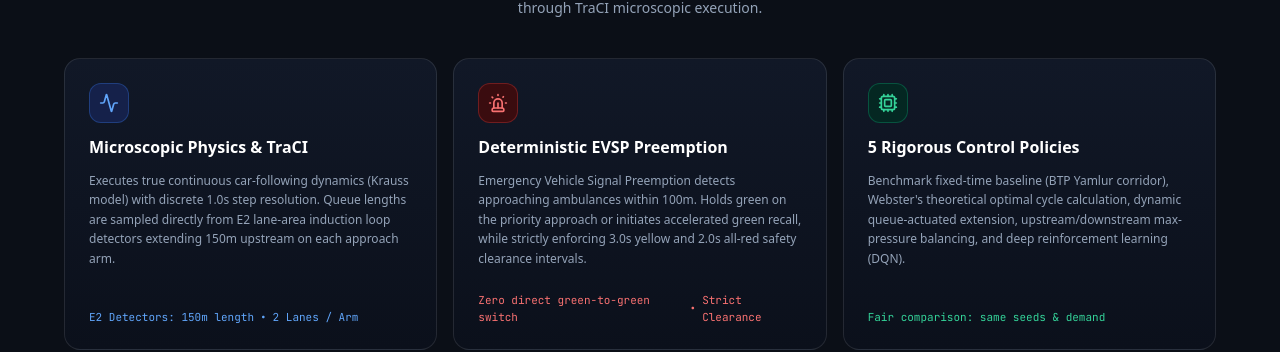
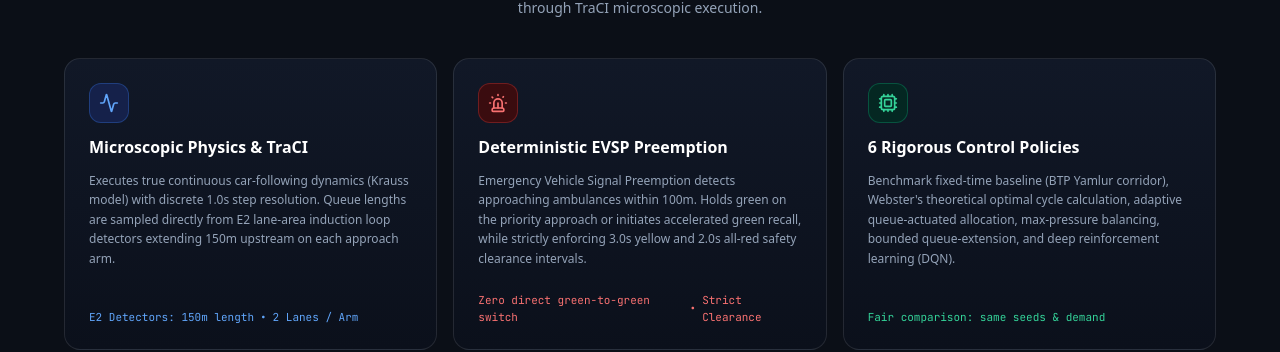
Before and after one commit to nikhil-0420/adaptive-traffic-signal-sumo, a React (Vite) app in the folder frontend/: page / in a window 1280 px wide. Shown: the part 1892-2244 px from the top of the page. Built offline with nearby package versions, Linux system fonts and the light colour scheme; no server answers.

Commit message:
feat(ui): update backend schemas and frontend views for 6-controller evaluation
Register queue_extension policy in FastAPI backend allowlist, Controller Lab, Live Monitor, and Landing Page. Update research preset label to 720 cells.

```diff
--- a/frontend/src/views/ControllerLabView.jsx
+++ b/frontend/src/views/ControllerLabView.jsx
@@ -8,12 +8,13 @@ export function ControllerLabView() {
   const [selectedScenario, setSelectedScenario] = useState('imbalanced_ns');
   const [selectedDemandLevel, setSelectedDemandLevel] = useState('medium');
 
-  const policiesList = ['fixed', 'fixed_webster', 'adaptive', 'pressure', 'rl_dqn'];
+  const policiesList = ['fixed', 'fixed_webster', 'adaptive', 'pressure', 'queue_extension', 'rl_dqn'];
   const policyNames = {
     fixed: 'Fixed-Time (Baseline)',
     fixed_webster: 'Webster Optimized',
     adaptive: 'Adaptive Queue',
     pressure: 'Max-Pressure',
+    queue_extension: 'Bounded Queue-Extension',
     rl_dqn: 'DQN Reinforcement Learning',
   };
 
@@ -22,6 +23,7 @@ export function ControllerLabView() {
     fixed_webster: '#F59E0B',
     adaptive: '#10B981',
     pressure: '#06B6D4',
+    queue_extension: '#059669',
     rl_dqn: '#8B5CF6',
   };
 
@@ -87,7 +89,7 @@ export function ControllerLabView() {
             <span>Controller Benchmark Lab</span>
           </h2>
           <p className="text-xs text-slate-400 mt-0.5">
-            Compare five signal policies under identical seeds, vehicles, and detector placements.
+            Compare all six signal policies under identical seeds, vehicles, and detector placements.
           </p>
         </div>
 
--- a/frontend/src/views/LandingPageView.jsx
+++ b/frontend/src/views/LandingPageView.jsx
@@ -247,10 +247,10 @@ export function LandingPageView() {
               <div className="w-10 h-10 rounded-xl bg-emerald-950/80 border border-emerald-500/30 flex items-center justify-center text-emerald-400">
                 <Cpu size={20} />
               </div>
-              <h3 className="text-base font-semibold text-white">5 Rigorous Control Policies</h3>
+              <h3 className="text-base font-semibold text-white">6 Rigorous Control Policies</h3>
               <p className="text-xs text-slate-400 leading-relaxed">
                 Benchmark fixed-time baseline (BTP Yamlur corridor), Webster's theoretical optimal cycle calculation,
-                dynamic queue-actuated extension, upstream/downstream max-pressure balancing, and deep reinforcement learning (DQN).
+                adaptive queue-actuated allocation, max-pressure balancing, bounded queue-extension, and deep reinforcement learning (DQN).
               </p>
             </div>
             <div className="pt-6 font-mono text-[11px] text-emerald-400 flex items-center gap-1.5">
--- a/frontend/src/views/LiveMonitorView.jsx
+++ b/frontend/src/views/LiveMonitorView.jsx
@@ -288,7 +288,7 @@ export function LiveMonitorView() {
             <div className="p-2.5 bg-slate-900 border border-white/5 rounded font-mono text-[11px] text-slate-300 flex items-center justify-between">
               <span className="text-emerald-400 font-bold">GREEN (10s min)</span>
               <span className="text-slate-500">→</span>
-              <span className="text-amber-400 font-bold">YELLOW (4s)</span>
+              <span className="text-amber-400 font-bold">YELLOW (3s)</span>
               <span className="text-slate-500">→</span>
               <span className="text-red-400 font-bold">ALL-RED (2s)</span>
             </div>
@@ -401,6 +401,7 @@ export function LiveMonitorView() {
                     <option value="fixed_webster">Webster Optimal Fixed-Time</option>
                     <option value="adaptive">Adaptive Queue-Length</option>
                     <option value="pressure">Max-Pressure Controller</option>
+                    <option value="queue_extension">Bounded Queue-Extension</option>
                     <option value="rl_dqn">DQN Reinforcement Learning</option>
                   </select>
                 </div>
--- a/frontend/src/views/ResearchView.jsx
+++ b/frontend/src/views/ResearchView.jsx
@@ -144,7 +144,7 @@ export function ResearchView() {
                   className="dp1-select w-full text-xs"
                 >
                   <option value="smoke">Smoke Preset (3 cells • Quick Verify)</option>
-                  <option value="full">Full Primary Matrix (600 cells • 4x3x5x10)</option>
+                  <option value="full">Full Primary Matrix (720 cells • 4x3x6x10)</option>
                   <option value="custom">Custom Filter Matrix</option>
                 </select>
               </div>
```
Also changed, not shown: 1 other file (tests, documents, lock files or other folders).
